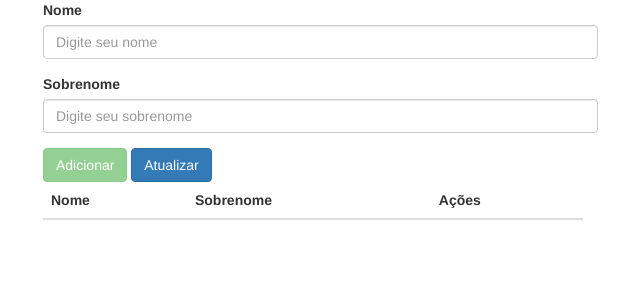
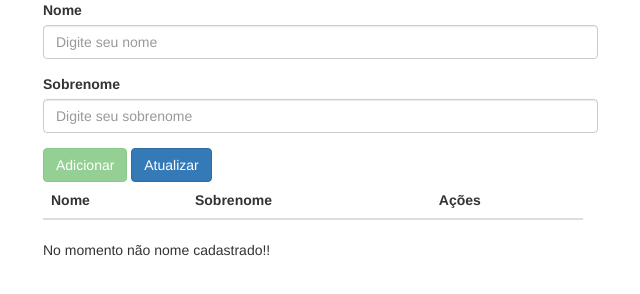
Before and after one commit to tosipaulo/localstorage-angularjs, a plain HTML site: page index.html in a window 1280 px wide. Shown: the whole page, without its empty margins (27-667 px from the left). Drawn offline with nearby package versions, Linux system fonts and the light colour scheme; some packages are replaced by stand-ins of ours; a script that the page names is missing.

Commit message:
Ajuste ng-if span tabela nomes

```diff
--- a/index.html
+++ b/index.html
@@ -46,6 +46,7 @@
 					</tr>
 				</tbody>
 			</table>
+			<span ng-if="!main.nomes.length">No momento não nome cadastrado!!</span>
 		</div>
 	</div>
 
```
